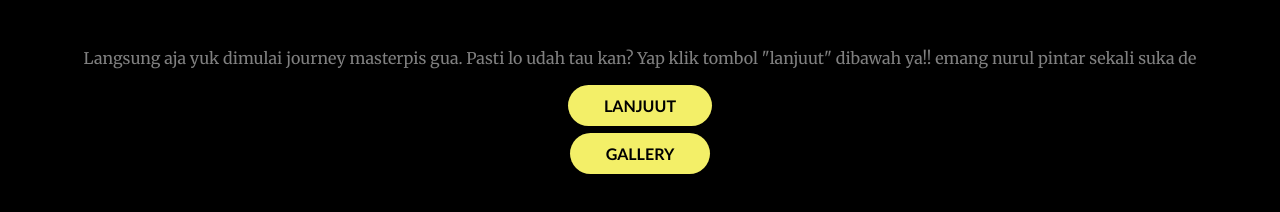
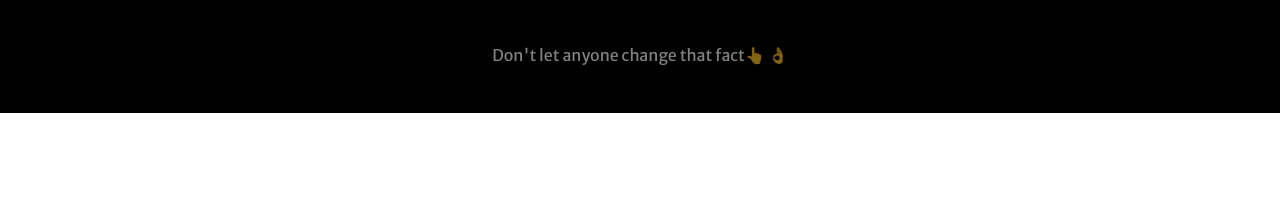
Before and after one commit to arfemilano/buatnurul, a plain HTML site: page index.html in a window 1280 px wide. Shown: the part 3540-3752 px from the top of the page. After the commit the page ends 3653 px from the top, so only its background shows below. Drawn offline with nearby package versions, Linux system fonts and the light colour scheme.

Commit message:
Update index.html

```diff
--- a/index.html
+++ b/index.html
@@ -131,11 +131,8 @@
             <section class="page-section bg-galleyup1">
             </section>
             <div class="page-section1 bg-galleyup0 text-center" >
-                <p class="text-white-50 mb-4">Langsung aja yuk dimulai journey masterpis gua. Pasti lo udah tau kan? Yap klik tombol "lanjuut" dibawah ya!!  emang nurul pintar sekali suka de</p>
-                <a class="btn1 btn-primary btn-m" href="https://arfemilano.github.io/buatnurul/nextpage.html">lanjuut</a><br><br>
-                <a class="btn1 btn-primary btn-m" href="https://arfemilano.github.io/buatnurul/galler.html">Gallery</a>
+                <h6 class="text-white-50 mb-0">Don't let anyone change that fact&#128070 &#128076</h6>
             </div>
-
 
 
         </div>
```
